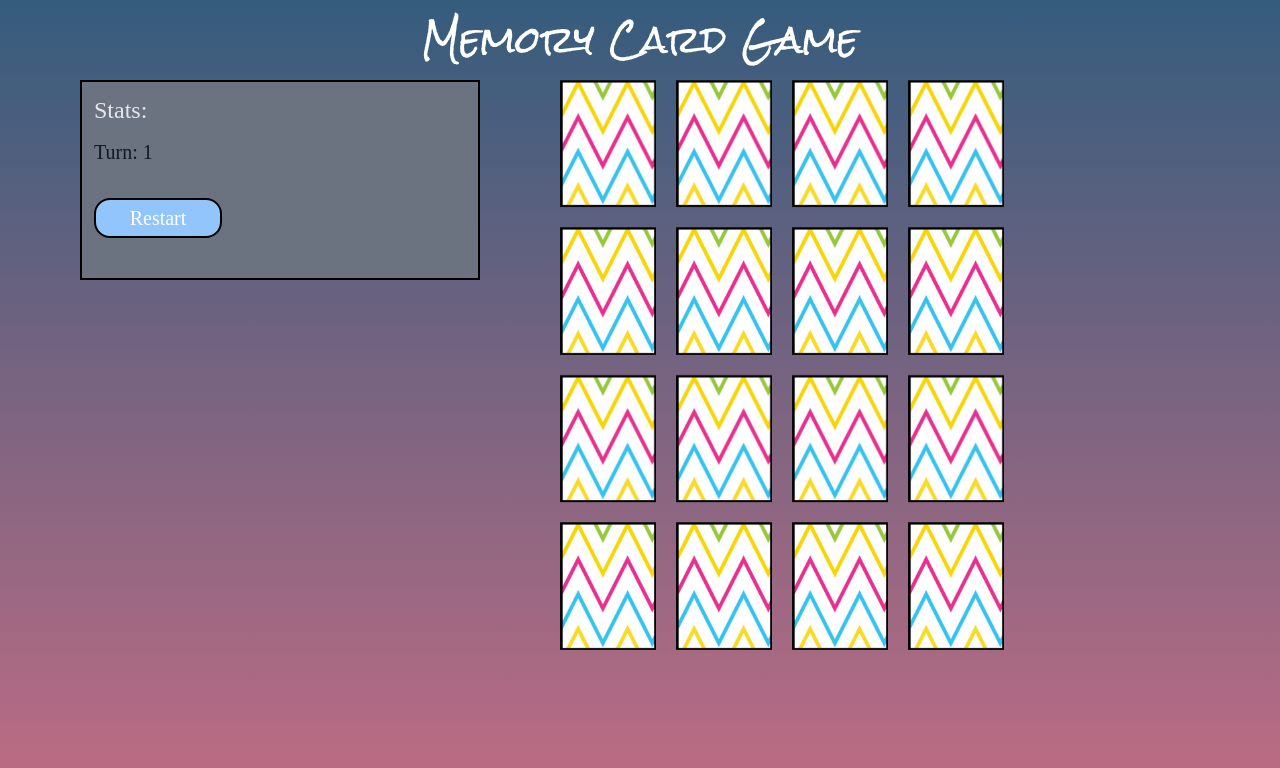
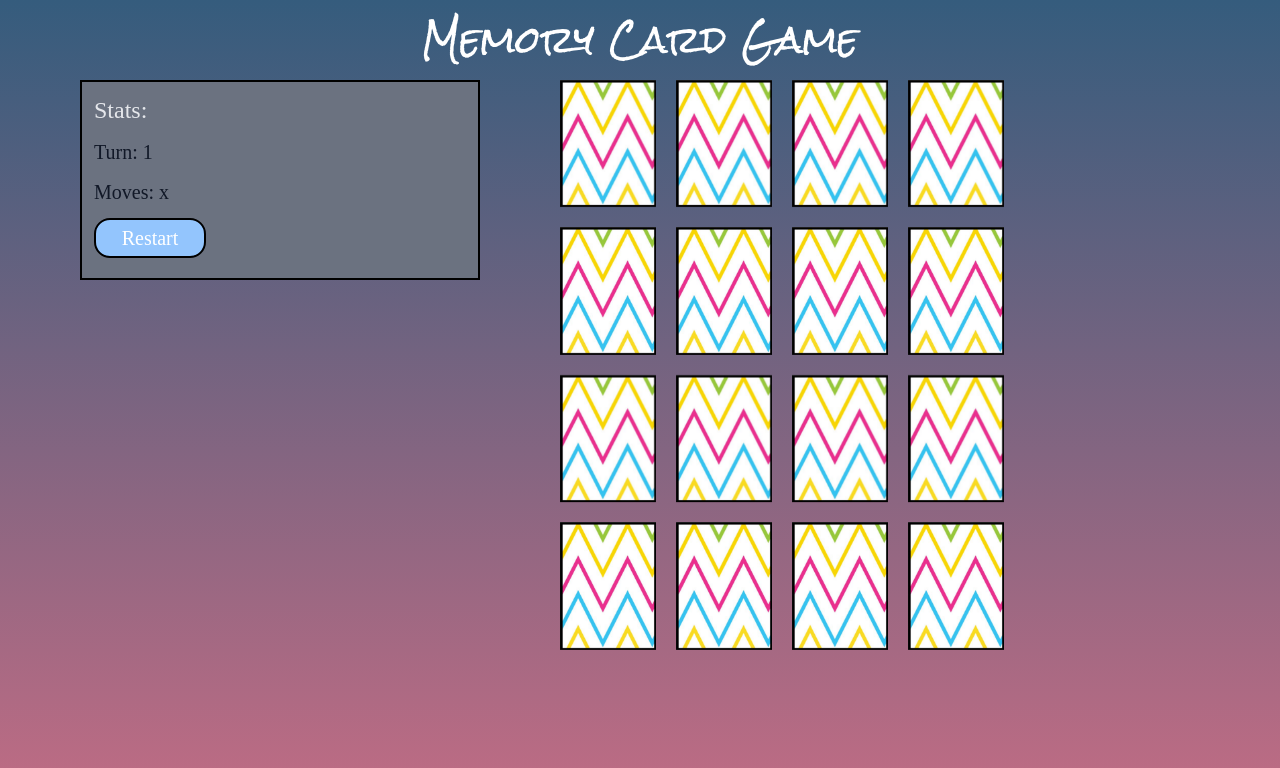
Before and after one commit to Slowikxx/MemoryCardGame, a React (Vite) app: page / in a window 1280 px wide. Shown: the top 768 px of the page. Built offline with nearby package versions, Linux system fonts and the light colour scheme; a web font is replaced by a local one.

Commit message:
- tracking moves of the player

```diff
--- a/src/App.jsx
+++ b/src/App.jsx
@@ -8,6 +8,7 @@
 	const [firstCard, setFirstCard] = useState(null);
 	const [secondCard, setSecondCard] = useState(null);
 	const [cardDisabled, setCardDisabled] = useState(false);
+	const [moves, setMoves] = useState(0);
 
 	// shuffling the cards and setting the state
 	const shuffleCards = () => {
@@ -106,9 +107,13 @@
 						Turn: {turn > 0 ? turn : 'x'}
 					</p>
 
+					<p className="text-gray-900 text-xl font-playWrite mb-3">
+						Moves: {moves > 0 ? moves : 'x'}
+					</p>
+
 					<button
 						onClick={restartGame}
-						className="font-playWrite bg-blue-300 text-xl w-32 h-10 rounded-2xl border-black border-2 text-white hover:text-black mt-5"
+						className="font-playWrite bg-blue-300 text-xl w-28 h-10 rounded-2xl border-black border-2 text-white hover:text-black"
 					>
 						Restart
 					</button>
@@ -119,6 +124,7 @@
 					firstCard={firstCard}
 					secondCard={secondCard}
 					cardDisabled={cardDisabled}
+					setMoves={setMoves}
 				/>
 			</div>
 		</div>
--- a/src/components/Card.jsx
+++ b/src/components/Card.jsx
@@ -1,9 +1,10 @@
 import { background } from '../assets';
 
-const Card = ({ card, isFlipped, setChosenCard, cardDisabled }) => {
+const Card = ({ card, isFlipped, setChosenCard, cardDisabled, setMoves }) => {
 	const handleClick = () => {
 		if (!cardDisabled) {
 			setChosenCard(card);
+			setMoves((prevMoves) => prevMoves + 1);
 		}
 	};
 
--- a/src/components/GameBoard.jsx
+++ b/src/components/GameBoard.jsx
@@ -6,6 +6,7 @@
 	firstCard,
 	secondCard,
 	cardDisabled,
+	setMoves,
 }) => {
 	return (
 		<div className="justify-center items-center flex">
@@ -20,6 +21,7 @@
 						deck={cardsDeck}
 						setChosenCard={setChosenCard}
 						cardDisabled={cardDisabled}
+						setMoves={setMoves}
 					/>
 				))}
 			</div>
```
